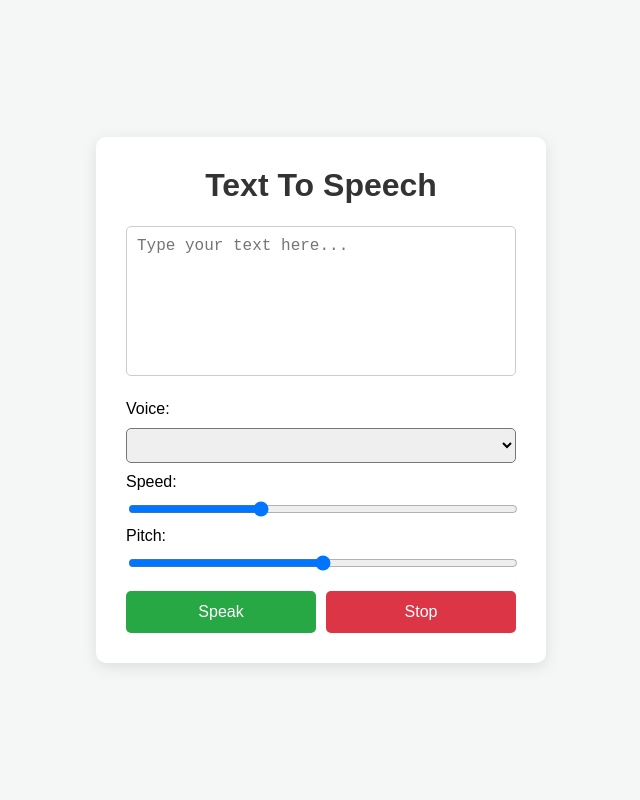
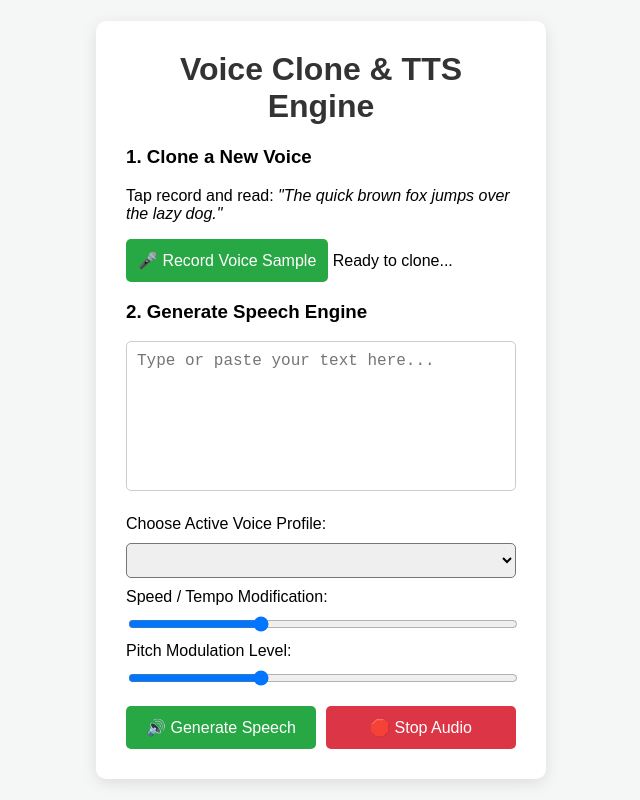
Before and after one commit to ebealoriniir24-cloud/text-to-speechie-private-, a plain HTML site: page index.html in a window 1280 px wide. Shown: the whole page, without its empty margins (319-959 px from the left). Drawn offline with Linux system fonts and the light colour scheme.

Commit message:
Update index.html

```diff
--- a/index.html
+++ b/index.html
@@ -3,28 +3,45 @@
 <head>
     <meta charset="UTF-8">
     <meta name="viewport" content="width=device-width, initial-scale=1.0">
-    <title>Text to Speech</title>
+    <title>AI Voice Cloning & TTS System</title>
     <link rel="stylesheet" href="style.css">
 </head>
 <body>
     <div class="container">
-        <h1>Text To Speech</h1>
-        <textarea id="text-input" placeholder="Type your text here..."></textarea>
+        <h1>Voice Clone & TTS Engine</h1>
 
-        <div class="controls">
-            <label for="voice-select">Voice:</label>
-            <select id="voice-select"></select>
-
-            <label for="rate">Speed:</label>
-            <input type="range" id="rate" min="0.5" max="2" value="1" step="0.1">
-
-            <label for="pitch">Pitch:</label>
-            <input type="range" id="pitch" min="0" max="2" value="1" step="0.1">
+        <!-- Voice Cloning Dashboard -->
+        <div class="clone-section">
+            <h3>1. Clone a New Voice</h3>
+            <p class="instructions">Tap record and read: <em>"The quick brown fox jumps over the lazy dog."</em></p>
+            <div class="clone-controls">
+                <button id="record-btn">🎤 Record Voice Sample</button>
+                <span id="record-status">Ready to clone...</span>
+            </div>
         </div>
 
-        <div class="buttons">
-            <button id="speak-btn">Speak</button>
-            <button id="stop-btn" class="stop">Stop</button>
+        <!-- Standard TTS Application Interface -->
+        <div class="tts-section">
+            <h3>2. Generate Speech Engine</h3>
+            <textarea id="text-input" placeholder="Type or paste your text here..."></textarea>
+
+            <div class="controls">
+                <label for="voice-select">Choose Active Voice Profile:</label>
+                <select id="voice-select">
+                    <!-- Cloned profiles will inject dynamically here -->
+                </select>
+
+                <label for="rate">Speed / Tempo Modification:</label>
+                <input type="range" id="rate" min="0.5" max="2" value="1" step="0.1">
+
+                <label for="pitch">Pitch Modulation Level:</label>
+                <input type="range" id="pitch" min="0.5" max="2" value="1" step="0.1">
+            </div>
+
+            <div class="buttons">
+                <button id="speak-btn">🔊 Generate Speech</button>
+                <button id="stop-btn" class="stop">🛑 Stop Audio</button>
+            </div>
         </div>
     </div>
     <script src="app.js"></script>
```
